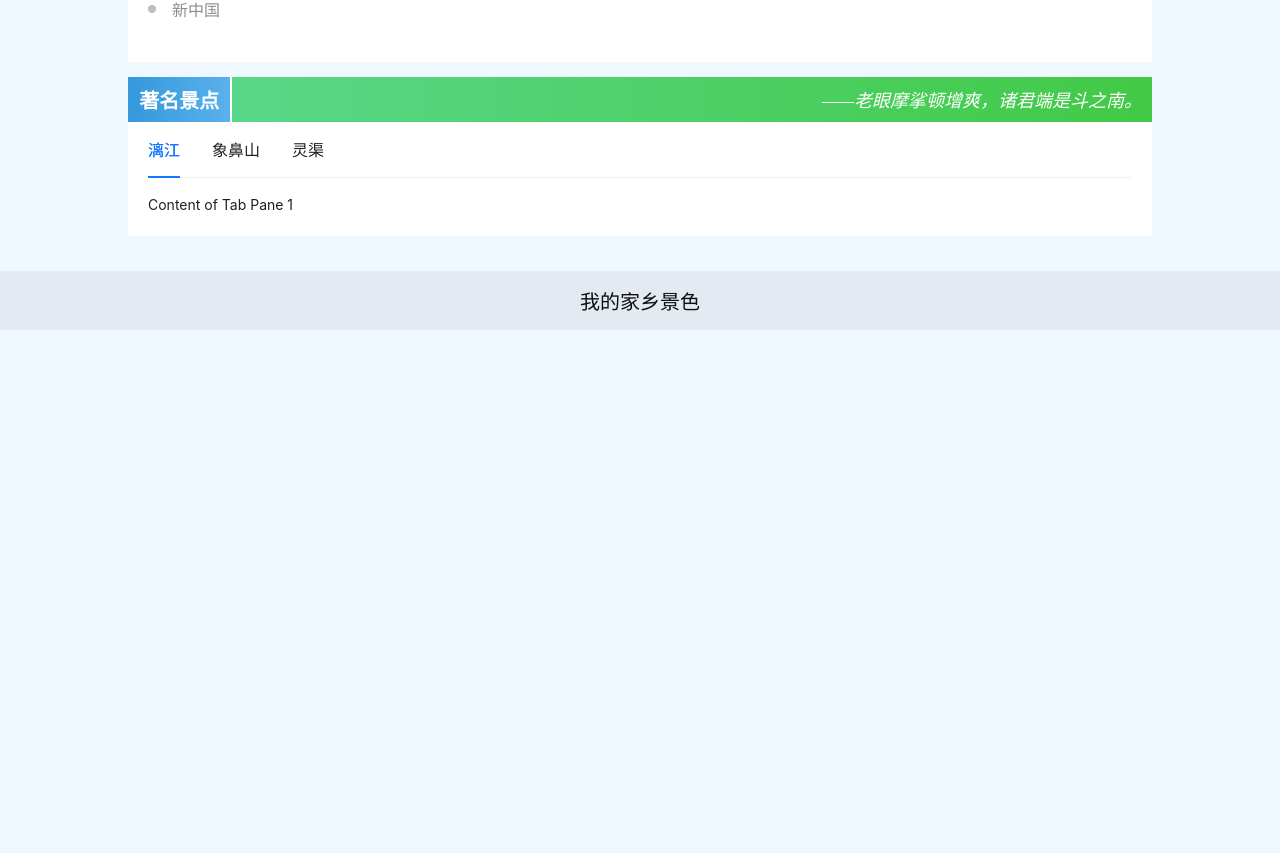
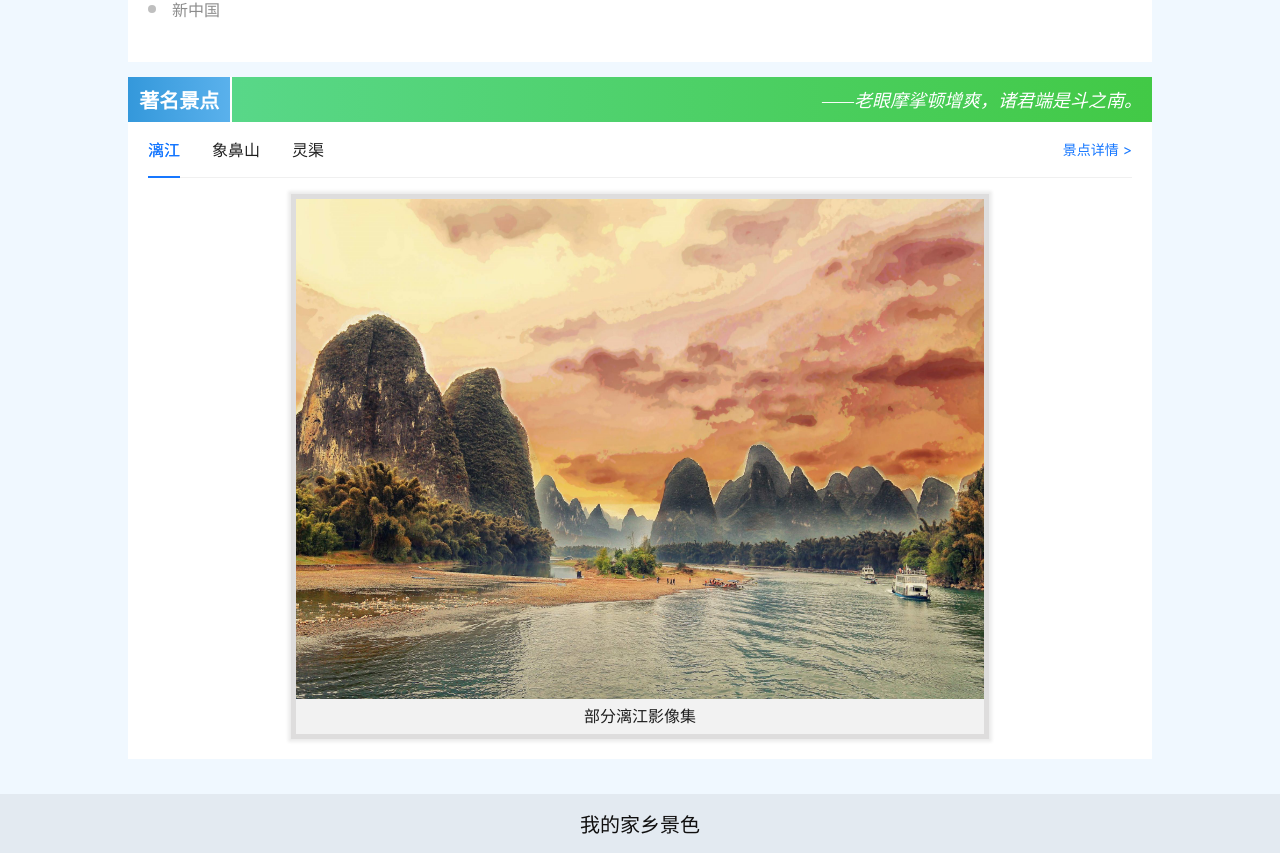
Before and after one commit to thcpdd/hometown-scenery, a Next.js app: page / in a window 1280 px wide. Shown: the part 1239-2092 px from the top of the page. Before the commit the page ends 1569 px from the top, so only its background shows below. Built offline with nearby package versions, Linux system fonts and the light colour scheme; what @ant-design/nextjs-registry would draw is missing.

Commit message:
feat: 首页基本完成

```diff
--- a/src/app/page.js
+++ b/src/app/page.js
@@ -6,6 +6,7 @@ import { Image, Typography, Steps, Tooltip, Tabs } from "antd";
 import Paragraph from "antd/es/typography/Paragraph";
 import styles from "@/styles/index.module.css"
 import ImageCarousel from "@/components/ImageCarousel";
+import ImageFrame from "@/components/ImageFrame";
 
 
 const DescriptionBox = ({title, slogan}) => {
@@ -94,9 +95,9 @@ const IntroduceContent = () => {
   );
 }
 
-const createHistoryContent = (historyContents, index) => {
+const createHistoryContent = (historyContent) => {
   let id = 0;
-  const content = historyContents[index].map(item => {
+  const content = historyContent.map(item => {
     return <Paragraph key={id++} style={{fontSize: '16px', textIndent: '2em'}}>{item}</Paragraph>
   })
   return <Typography>{content}</Typography>
@@ -135,7 +136,7 @@ const HistoryContent = () => {
   ]
   const titles = ['夏商时期', '秦汉时期', '隋唐时期', '宋元时期', '明清时期', '民国时期', '新中国']
   const steps = titles.map((title, i) => {
-    return {title: title, content: createHistoryContent(historyContents, i)}
+    return {title: title, content: createHistoryContent(historyContents[i])}
   })
   const items = steps.map(item => ({
     key: item.title,
@@ -166,27 +167,52 @@ const HistoryContent = () => {
 const SceneriesContent = () => {
   const items = [
     {
-      key: 1,
+      key: 'lijiang',
       label: '漓江',
-      children: 'Content of Tab Pane 1',
+      children: <ImageFrame
+          items={["/images/banner1.jpg", "/images/banner2.jpg"]}
+          description={"部分漓江影像集"}
+          frameWidth={"70%"}
+          imageHeight={'500px'}
+          center={true}
+      />,
     },
     {
-      key: 2,
+      key: 'xiangbishan',
       label: '象鼻山',
-      children: 'Content of Tab Pane 2',
+      children: <ImageFrame
+          items={["/images/banner2.jpg", "/images/banner1.jpg"]}
+          description={"部分象鼻山影像集"}
+          frameWidth={"70%"}
+          imageHeight={'500px'}
+          center={true}
+      />,
     },
     {
-      key: 3,
+      key: 'lingqu',
       label: '灵渠',
-      children: 'Content of Tab Pane 3',
+      children: <ImageFrame
+          items={["/images/banner3.webp", "/images/banner4.webp"]}
+          description={"部分灵渠影像集"}
+          frameWidth={"70%"}
+          imageHeight={'500px'}
+          center={true}
+      />,
     },
   ];
+  const [activeKey, setActiveKey] = useState(items[0].key)
 
   return (
       <div className={styles.sceneries} id="sceneries">
         <DescriptionBox title={'著名景点'} slogan={'老眼摩挲顿增爽，诸君端是斗之南。'}/>
         <div className={styles.sceneriesDetail}>
-          <Tabs defaultActiveKey={1} items={items} size={"large"}/>
+          <Tabs
+              defaultActiveKey={activeKey}
+              items={items}
+              size={"large"}
+              onChange={v => {setActiveKey(v)}}
+              tabBarExtraContent={<Link href={'#' + activeKey}>景点详情&nbsp;&gt;</Link>}
+          />
         </div>
       </div>
   );
--- /dev/null
+++ b/src/components/ImageFrame.js
@@ -0,0 +1,29 @@
+import { Image } from "antd";
+import PreviewGroup from "antd/es/image/PreviewGroup"
+
+const ImageFrame = ({items, description, imageWidth, imageHeight, frameWidth, frameHeight, center}) => {
+  let styles = {
+    textAlign: "center",
+    width: frameWidth || '100%',
+    height: frameHeight || '100%',
+    border: '#dedddd 5px solid',
+    boxShadow: '0 0 3px 3px #ededed',
+  }
+  if (center) {
+    styles.margin = '0 auto'
+  }
+  return (
+      <div style={styles}>
+        <div>
+          <PreviewGroup items={items}>
+            <Image src={items[0]} width={imageWidth || '100%'} height={imageHeight || '100%'}/>
+          </PreviewGroup>
+        </div>
+        <div style={{backgroundColor: '#f2f2f2', padding: '5px', fontSize: '16px'}}>
+          <span>{description}</span>
+        </div>
+      </div>
+  );
+}
+
+export default ImageFrame
--- a/src/styles/index.module.css
+++ b/src/styles/index.module.css
@@ -132,7 +132,7 @@
 }
 
 .sceneriesDetail {
- background-color: white;
+  background-color: white;
   padding: 0 20px 20px 20px;
 }
 /* 著名景点——结束 */
```
